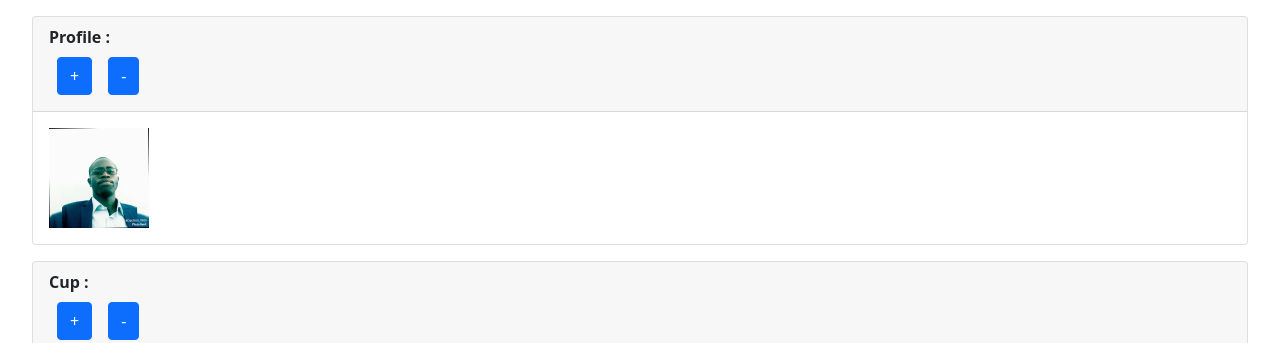
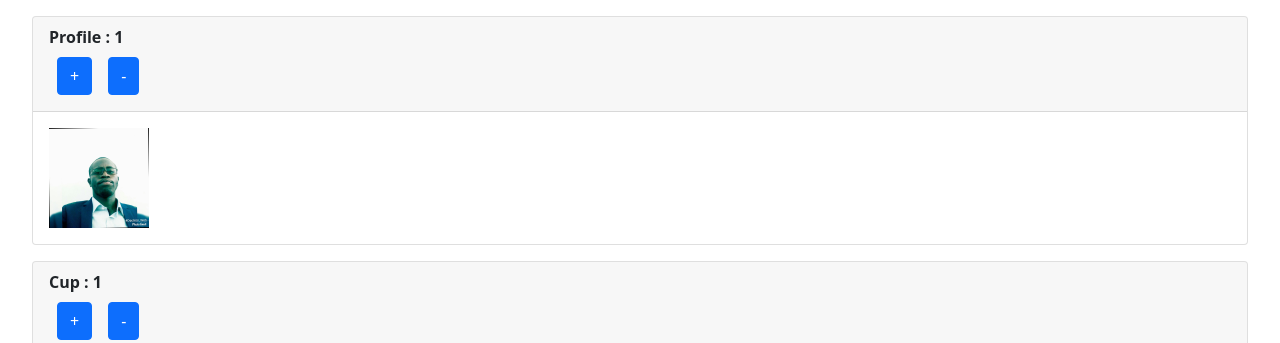
Before and after one commit to beinjamin/My_Web_App_React, a React (Create React App) app: page / in a window 1280 px wide. Shown: the top 343 px of the page. Built offline with nearby package versions, Linux system fonts and the light colour scheme.

Commit message:
Gestion de la function

```diff
--- a/src/components/counter.js
+++ b/src/components/counter.js
@@ -4,17 +4,19 @@ class Counter extends Component {
     constructor(props) {
         super(props);
         this.state={
-            couter:1,
+            counter:1,
             list:[0]
 
         }
     }
 
 
-    computer=(op)=>{
-        this.setState(
+    compute=(op)=>{
+        let c=this.state.counter+1;
+        this.setState( {
+            counter: c
 
-        );
+        });
     }
     render() {
         return (
@@ -24,8 +26,8 @@ class Counter extends Component {
                     {this.props.title} : {this.state.counter}
                     </strong>
                     <div className="m1-auto">
-                        <button onClick={()=>this.computer('+')} className="btn btn-primary m-2">+</button>
-                        <button onClick={()=>this.computer('-')} className="btn btn-primary m-2">-</button>
+                        <button onClick={()=>this.compute('+')} className="btn btn-primary m-2">+</button>
+                        <button onClick={()=>this.compute('-')} className="btn btn-primary m-2">-</button>
                     </div>
                 </div>
             <div className="card-body">
```
